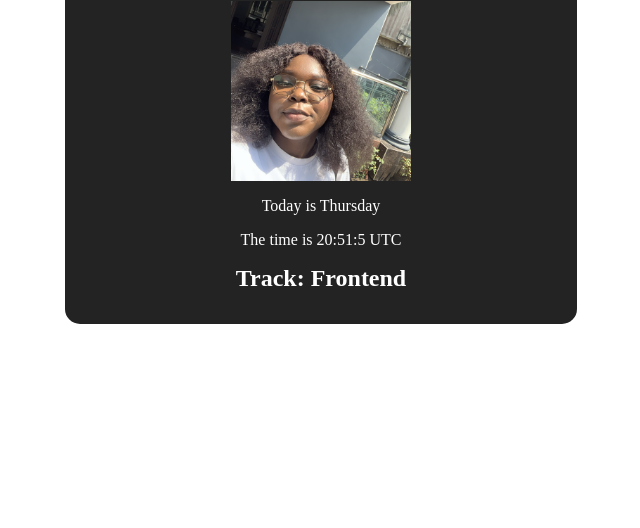
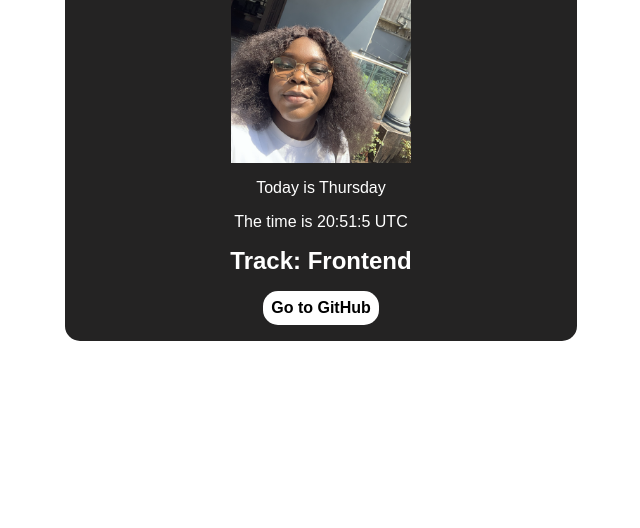
Before and after one commit to MariamEneji/HNG_stage_one, a plain HTML site: page index.html in a window 1280 px wide. Shown: the part 272-800 px from the top of the page, without its empty margins (319-959 px from the left). Drawn offline with Linux system fonts and the light colour scheme.

Commit message:
HNG Stage one

```diff
--- a/index.html
+++ b/index.html
@@ -15,7 +15,7 @@
             <div data-testid="currentDayOfTheWeek" id="weekday"></div>
             <div id="utcTime" data-testid="currentUTCTime"></div>
             <h2 data-testid="myTrack">Track: Frontend</h2>
-            <a href="https://github.com/MariamEneji" data-testid=“githubURL”></a>
+            <a href="https://github.com/MariamEneji" data-testid=“githubURL”>Go to GitHub</a>
 
         </div>
 
--- a/index.js
+++ b/index.js
@@ -1,7 +1,5 @@
 const showTime = () => {
     let date = new Date()
-
-    console.log(date)
 
     let weekday = [
         'Sunday', 'Monday', 'Tuesday', 'Wednesday', 'Thursday', 'Friday', 'Saturday'
--- a/style.css
+++ b/style.css
@@ -2,6 +2,7 @@
     margin: 0;
     padding: 0;
     box-sizing: border-box;
+    font-family: Arial, Helvetica, sans-serif;
 }
 
 
@@ -29,3 +30,18 @@
 img{
     width: 35%;
 }
+
+a{
+    padding: .5em;
+    background-color: white;
+    color: black;
+    font-weight: bold;
+    text-decoration: none;
+    border-radius: 15px;
+
+}
+
+a:hover{
+    background-color: gray;
+    color: white;
+}
```
